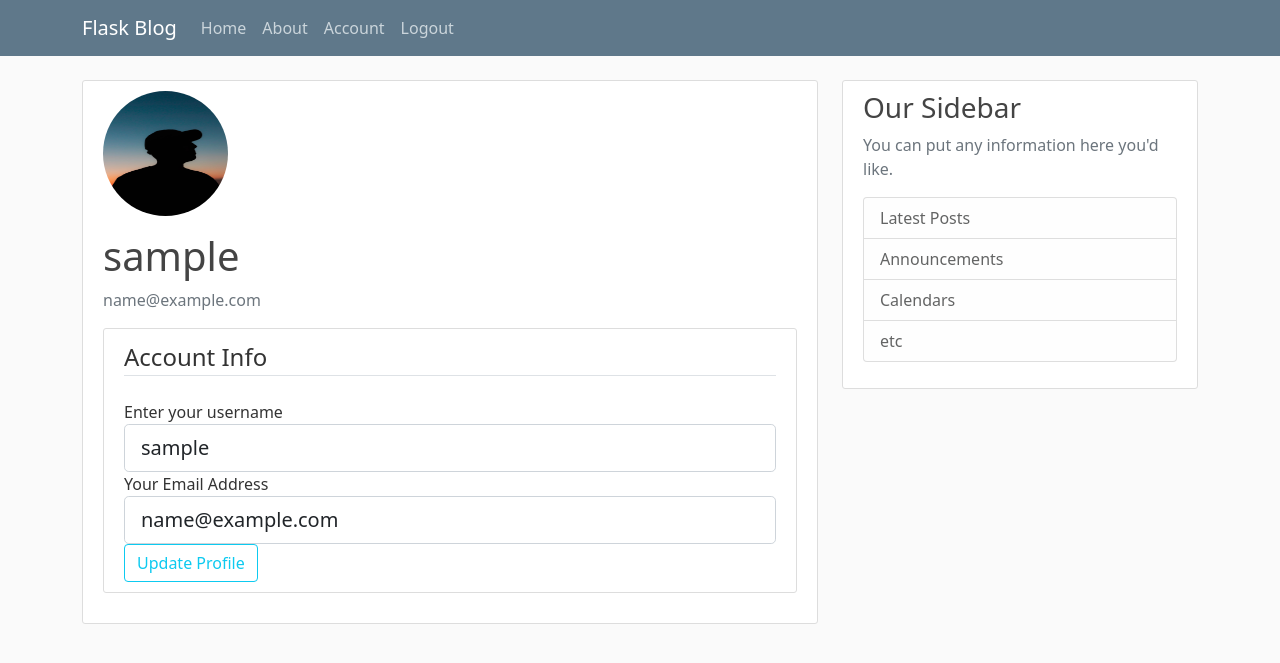
After one commit to ernestmucheru/BlogIP, a Flask app: page /authenticate/account in a window 1280 px wide. The commit adds this page. Shown: the top 663 px of the page. Run offline with Flask 2, Linux system fonts and the light colour scheme; the visitor is signed in with stand-in values (Sample User, id 1); data comes from the database, SQL or seed files in the repository; parts of the project's set-up code (start-up, migrations or seed data) failed here and were passed over.

Commit message:
added user update section

```diff
--- a/app/__init__.py
+++ b/app/__init__.py
@@ -7,6 +7,7 @@
 login_manager = LoginManager()
 login_manager.session_protection = 'strong'
 login_manager.login_view = 'auth.login'
+login_manager.login_message_category = 'info'
 
 db = SQLAlchemy()
 
--- a/app/auth/forms.py
+++ b/app/auth/forms.py
@@ -1,4 +1,5 @@
 from flask_wtf import FlaskForm
+from flask_login import current_user
 from wtforms import StringField, PasswordField,BooleanField,SubmitField
 from wtforms.validators import Required, Email,EqualTo
 from ..models import User
@@ -25,3 +26,20 @@
     password = PasswordField('Password',validators=[Required()])
     remember = BooleanField('Remember me')
     submit = SubmitField('Sign In')
+
+class UpdateAccountForm(FlaskForm):
+    email = StringField('Your Email Address', validators=[Required(),Email()])
+    username = StringField('Enter your username',validators = [Required()])
+    submit = SubmitField('Update Profile')
+
+    def validate_email(self,email):
+        if email.data != current_user.email:
+
+            user= User.query.filter_by(email = email.data).first()
+            if user:
+                raise ValidationError('Email already exists')
+
+    def validate_username(self,username):
+                user= User.query.filter_by(username = username.data).first()
+                if user:
+                    raise ValidationError('Username is not available')
--- a/app/auth/views.py
+++ b/app/auth/views.py
@@ -1,9 +1,9 @@
 from flask import render_template,redirect,url_for,request,flash
 from ..models import User
-from .forms import RegistrationForm,LoginForm
+from .forms import RegistrationForm,LoginForm,UpdateAccountForm
 from . import auth
 from .. import db
-from flask_login import login_user,login_required,logout_user
+from flask_login import login_user,login_required,logout_user,current_user
 
 
 @auth.route('/register', methods=["GET","POST"])
@@ -19,14 +19,17 @@
 
 @auth.route('/login',methods=['GET','POST'])
 def login():
+    if current_user.is_authenticated:
+        return redirect(url_for('home'))
     form = LoginForm()
     if form.validate_on_submit():
         user = User.query.filter_by(email = form.email.data).first()
         if user is not None and user.verify_password(form.password.data):
             login_user(user,form.remember.data)
+            next_page = request.args.get('next')
             return redirect(request.args.get('next') or url_for('main.home'))
-
-        flash('Invalid username or Password')
+        else:
+            flash('Invalid username or Password','danger')
 
     title = "Login"
     return render_template('auth/login.html',form = form,title=title)
@@ -36,3 +39,21 @@
 def logout():
     logout_user()
     return redirect(url_for("main.home"))
+
+
+@auth.route('/account', methods=['GET', 'POST'])
+@login_required
+def account():
+    form = UpdateAccountForm()
+    if form.validate_on_submit():
+        current_user.username =form.username.data
+        current_user.email =form.email.data
+        db.session.commit()
+        flash('Your account has been updated!', 'primary')
+        return redirect(url_for('auth.account'))
+    elif request.method == 'GET':
+        form.username.data = current_user.username
+        form.email.data = current_user.email
+
+    image_file = url_for('static', filename='profile_pics/' + current_user.image_file)
+    return render_template('account.html', title='Account', image_file=image_file, form=form)
--- a/app/main/__init__.py
+++ b/app/main/__init__.py
@@ -1,3 +1,3 @@
 from flask import Blueprint
 main = Blueprint('main',__name__)
-from . import views
+from . import views,forms
--- a/app/main/views.py
+++ b/app/main/views.py
@@ -1,4 +1,4 @@
-from flask import render_template,url_for
+from flask import render_template,url_for,flash,redirect,request
 from . import main
 from flask_login import login_required
 
--- /dev/null
+++ b/app/templates/account.html
@@ -0,0 +1,52 @@
+{% extends "layout.html" %}
+{% block content %}
+    <div class="content-section">
+        <div class="media">
+        <img class="rounded-circle account-img" src="{{ image_file }}">
+        <div class="media-body">
+            <h2 class="account-heading">{{current_user.username }}</h2>
+            <p class="text-secondary">{{ current_user.email }}</p>
+        </div>
+        </div>
+        <!-- FORM HERE -->
+        <div class="content-section">
+            <form method="POST" action="">
+                {{ form.hidden_tag() }}
+                <fieldset class="form-group">
+                    <legend class="border-bottom mb-4">Account Info</legend>
+                    <div class="form-group">
+                        {{ form.username.label(class="form-control-label") }}
+
+                        {% if form.username.errors %}
+                            {{ form.username(class="form-control form-control-lg is-invalid") }}
+                            <div class="invalid-feedback">
+                                {% for error in form.username.errors %}
+                                    <span>{{ error }}</span>
+                                {% endfor %}
+                            </div>
+                        {% else %}
+                            {{ form.username(class="form-control form-control-lg") }}
+                        {% endif %}
+                    </div>
+                    <div class="form-group">
+                        {{ form.email.label(class="form-control-label") }}
+                        {% if form.email.errors %}
+                            {{ form.email(class="form-control form-control-lg is-invalid") }}
+                            <div class="invalid-feedback">
+                                {% for error in form.email.errors %}
+                                    <span>{{ error }}</span>
+                                {% endfor %}
+                            </div>
+                        {% else %}
+                            {{ form.email(class="form-control form-control-lg") }}
+                        {% endif %}
+                    </div>
+
+                </fieldset>
+                <div class="form-group">
+                    {{ form.submit(class="btn btn-outline-info") }}
+                </div>
+            </form>
+        </div>
+    </div>
+{% endblock %}
--- a/app/templates/navbar.html
+++ b/app/templates/navbar.html
@@ -13,6 +13,7 @@
           <!-- Navbar Right Side -->
           <div class="navbar-nav">
             {% if current_user.is_authenticated %}
+            <a href="{{ url_for('auth.account')}}" class="nav-item nav-link">Account</a>
             <a href="{{ url_for('auth.logout')}}" class="nav-item nav-link">Logout</a>
             {% else %}
               <a href="{{ url_for('auth.login')}}" class="nav-item nav-link">Login</a>
```
Also changed, not shown: app/models.py (line endings or trailing spaces), app/static/profile_pics/default.jpg (added).
